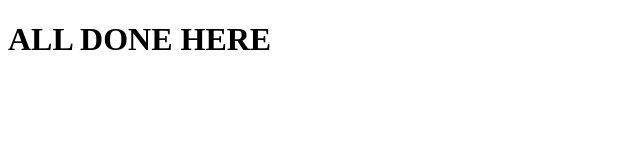
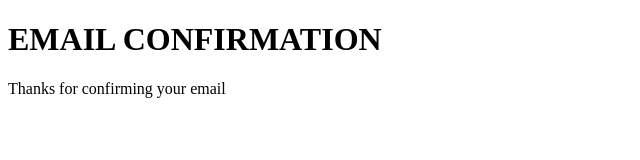
Before and after one commit to Godwin-stint/fl-app-server, a website: page views/confirmation.html in a window 1280 px wide. Shown: the whole page, without its empty margins (0-640 px from the left). Drawn offline with Linux system fonts and the light colour scheme.

Commit message:
added email confirmations

```diff
--- a/views/confirmation.html
+++ b/views/confirmation.html
@@ -4,6 +4,7 @@
 		<meta charset="UTF-8" />
 	</head>
 	<body>
-		<h1>ALL DONE HERE</h1>
+		<h1>EMAIL CONFIRMATION</h1>
+		<p>Thanks for confirming your email</p>
 	</body>
 </html>
```
